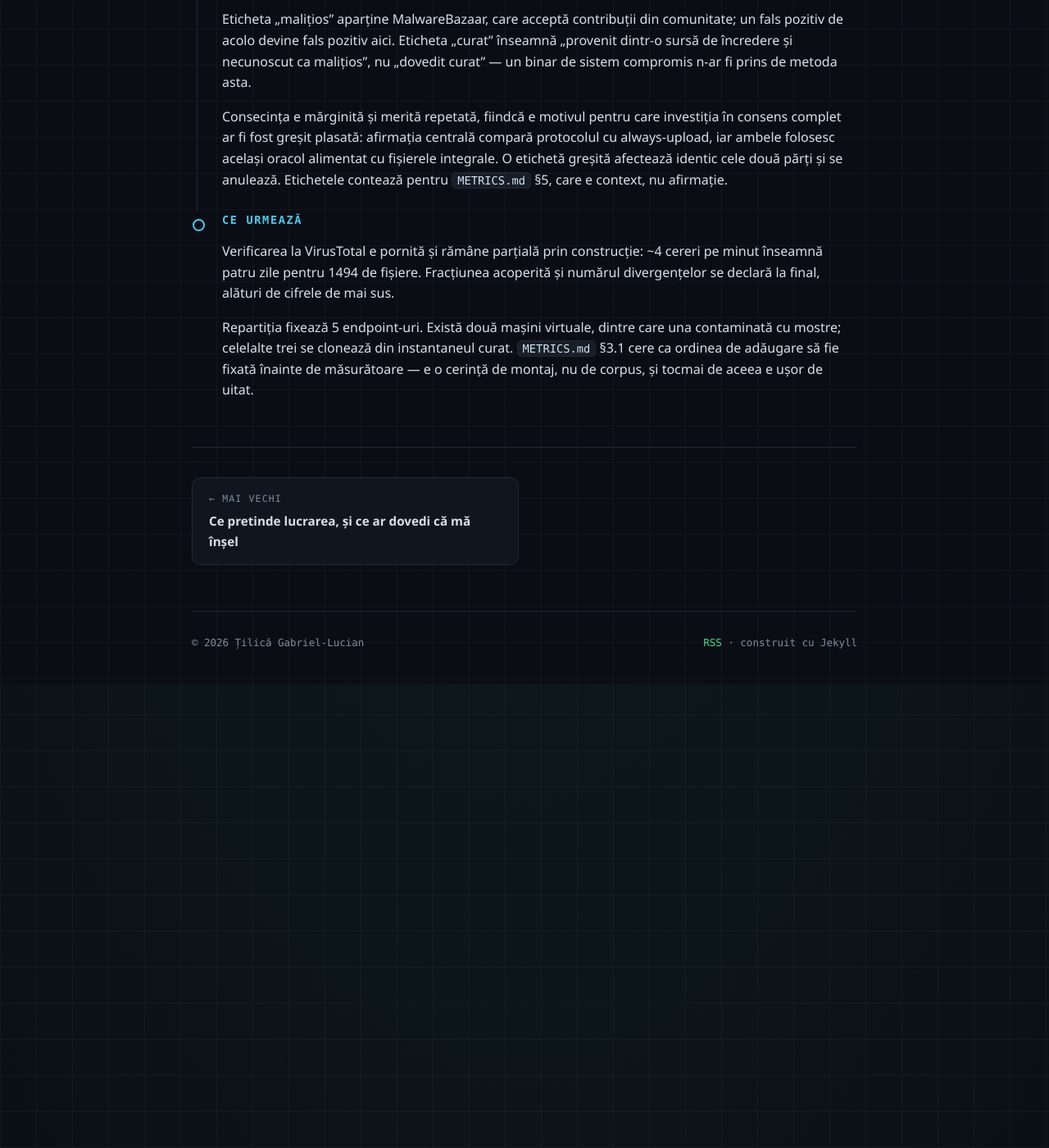
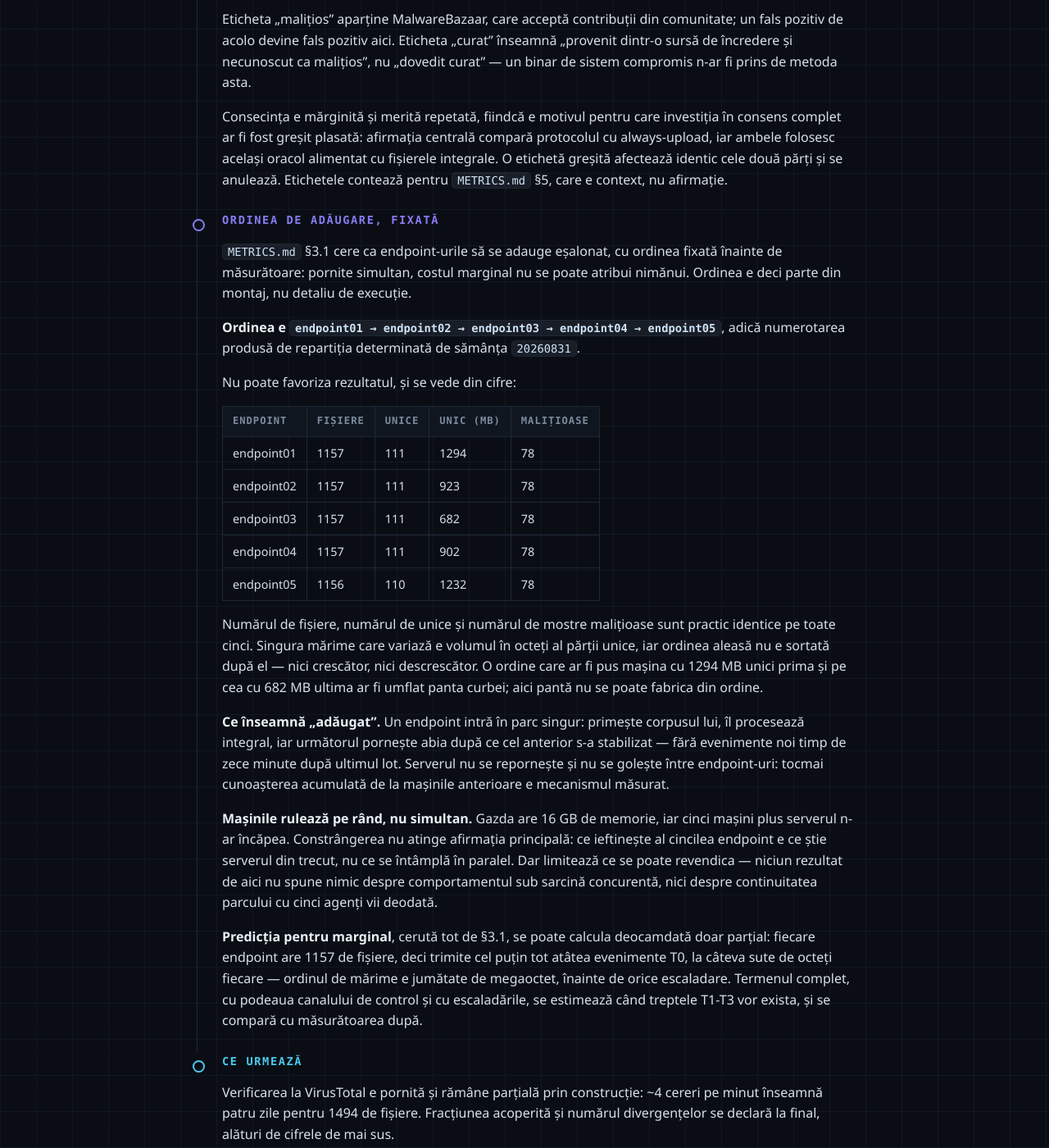
Before and after one commit to ZiGabiZi/edr-journal, a Jekyll site: the page built from _intrari/2026-09-01-corpusul-fixat-inainte-de-masuratoare.md, in a window 1280 px wide and 1400 px high, scrolled down 3749 px. Shown: the whole window at 82% size. Built offline with Jekyll 4.4.1, drawn with Linux system fonts in a browser that asks for light colours.

Commit message:
jurnal: ordinea de adaugare a endpoint-urilor, fixata
METRICS.md sectiunea 3.1 cere ordinea stabilita inainte de masuratoare, fiindca
endpoint-urile pornite simultan fac costul marginal neatribuibil. Ordinea e
endpoint01 spre endpoint05, adica numerotarea produsa de repartitia determinista.

Intrarea arata de ce ordinea nu poate favoriza rezultatul: numarul de fisiere,
de unice si de mostre malitioase e practic identic pe toate cinci, iar singura
marime care variaza - volumul partii unice - nu e sortata nici crescator nici
descrescator, deci panta curbei nu se poate fabrica din ordine.

Se declara si ca masinile ruleaza pe rand, nu simultan, fiindca gazda are 16 GB:
constrangerea nu atinge afirmatia principala, care se sprijina pe cunoasterea
acumulata de server in timp, dar interzice orice revendicare despre comportament
sub sarcina concurenta.

```diff
--- a/_intrari/2026-09-01-corpusul-fixat-inainte-de-masuratoare.md
+++ b/_intrari/2026-09-01-corpusul-fixat-inainte-de-masuratoare.md
@@ -179,6 +179,52 @@ alimentat cu fișierele integrale. O etichetă greșită afectează identic cele
 părți și se anulează. Etichetele contează pentru `METRICS.md` §5, care e context,
 nu afirmație.
 
+## Ordinea de adăugare, fixată {#invariant}
+
+`METRICS.md` §3.1 cere ca endpoint-urile să se adauge eșalonat, cu ordinea
+fixată înainte de măsurătoare: pornite simultan, costul marginal nu se poate
+atribui nimănui. Ordinea e deci parte din montaj, nu detaliu de execuție.
+
+**Ordinea e `endpoint01 → endpoint02 → endpoint03 → endpoint04 → endpoint05`**,
+adică numerotarea produsă de repartiția determinată de sămânța `20260831`.
+
+Nu poate favoriza rezultatul, și se vede din cifre:
+
+| Endpoint | Fișiere | Unice | Unic (MB) | Malițioase |
+|---|---|---|---|---|
+| endpoint01 | 1157 | 111 | 1294 | 78 |
+| endpoint02 | 1157 | 111 | 923 | 78 |
+| endpoint03 | 1157 | 111 | 682 | 78 |
+| endpoint04 | 1157 | 111 | 902 | 78 |
+| endpoint05 | 1156 | 110 | 1232 | 78 |
+
+Numărul de fișiere, numărul de unice și numărul de mostre malițioase sunt
+practic identice pe toate cinci. Singura mărime care variază e volumul în
+octeți al părții unice, iar ordinea aleasă nu e sortată după el — nici crescător,
+nici descrescător. O ordine care ar fi pus mașina cu 1294 MB unici prima și pe
+cea cu 682 MB ultima ar fi umflat panta curbei; aici pantă nu se poate fabrica
+din ordine.
+
+**Ce înseamnă „adăugat".** Un endpoint intră în parc singur: primește corpusul
+lui, îl procesează integral, iar următorul pornește abia după ce cel anterior
+s-a stabilizat — fără evenimente noi timp de zece minute după ultimul lot.
+Serverul nu se repornește și nu se golește între endpoint-uri: tocmai
+cunoașterea acumulată de la mașinile anterioare e mecanismul măsurat.
+
+**Mașinile rulează pe rând, nu simultan.** Gazda are 16 GB de memorie, iar cinci
+mașini plus serverul n-ar încăpea. Constrângerea nu atinge afirmația principală:
+ce ieftinește al cincilea endpoint e ce știe serverul din trecut, nu ce se
+întâmplă în paralel. Dar limitează ce se poate revendica — niciun rezultat de
+aici nu spune nimic despre comportamentul sub sarcină concurentă, nici despre
+continuitatea parcului cu cinci agenți vii deodată.
+
+**Predicția pentru marginal**, cerută tot de §3.1, se poate calcula deocamdată
+doar parțial: fiecare endpoint are 1157 de fișiere, deci trimite cel puțin tot
+atâtea evenimente T0, la câteva sute de octeți fiecare — ordinul de mărime e
+jumătate de megaoctet, înainte de orice escaladare. Termenul complet, cu podeaua
+canalului de control și cu escaladările, se estimează când treptele T1-T3 vor
+exista, și se compară cu măsurătoarea după.
+
 ## Ce urmează {#urmeaza}
 
 Verificarea la VirusTotal e pornită și rămâne parțială prin construcție: ~4
```
Also changed, not shown: _data/commits.json.
